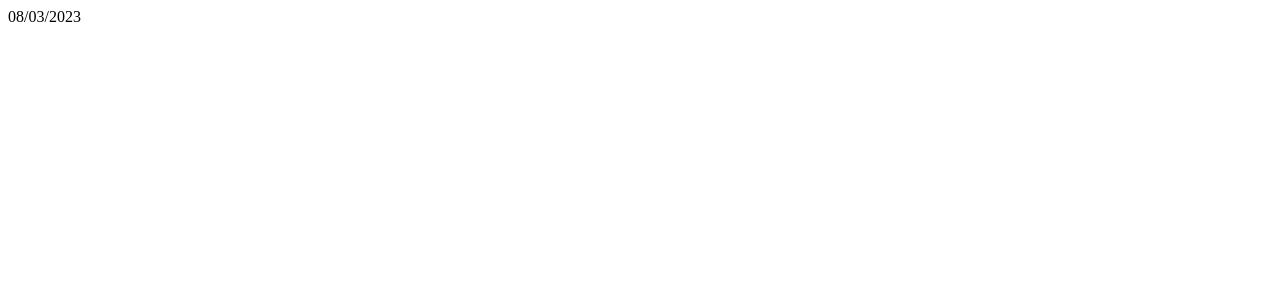
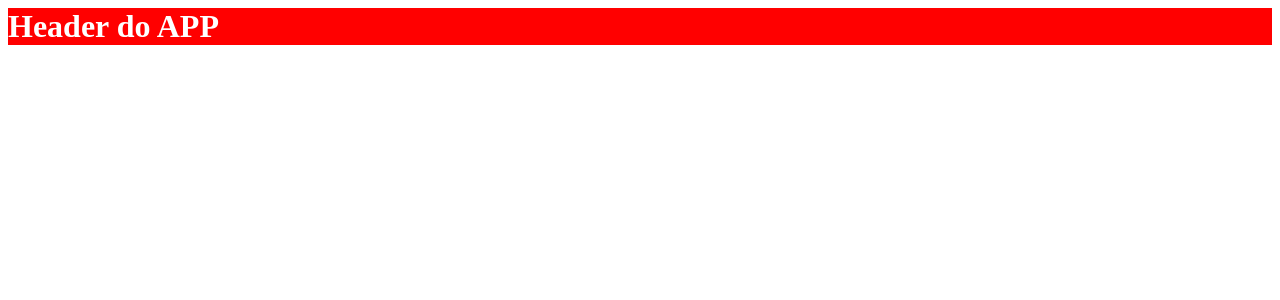
Before and after one commit to Esleynathan/CursoAngular2v15_Typescript_Basico-ao-Avancado, an Angular app in the folder meu-primeiro-projeto/: page / in a window 1280 px wide. Shown: the top 300 px of the page. Built offline with nearby package versions, Linux system fonts and the light colour scheme.

Commit message:
Modulele Angular - Criando Sub-Modules

```diff
--- a/meu-primeiro-projeto/src/app/app.component.ts
+++ b/meu-primeiro-projeto/src/app/app.component.ts
@@ -15,10 +15,12 @@ import { AfterContentChecked, AfterContentInit, AfterViewChecked, AfterViewInit,
       <h1>Ésley Nathan</h1>
       <h3>Camila Nascimento</h3>
     </app-diretivas-atributos>
+    -->
 
-    <router-outlet></router-outlet>  -->
 
-    <app-diretivas-atributos>  </app-diretivas-atributos>
+    <app-new-component> App Componente</app-new-component>
+
+    <router-outlet></router-outlet>
   `,
 })
 export class AppComponent implements OnInit {
--- a/meu-primeiro-projeto/src/app/app.module.ts
+++ b/meu-primeiro-projeto/src/app/app.module.ts
@@ -9,6 +9,7 @@ import { DataBidingComponent } from './data-biding/data-biding.component';
 import { FormsModule } from '@angular/forms';
 import { DiretivasEstruturaisComponent } from './diretivas-estruturais/diretivas-estruturais.component';
 import { DiretivasAtributosComponent } from './diretivas-atributos/diretivas-atributos.component';
+import { SharedModule } from './shared/shared.module';
 
 @NgModule({
   declarations: [
@@ -22,6 +23,7 @@ import { DiretivasAtributosComponent } from './diretivas-atributos/diretivas-atr
     BrowserModule,
     AppRoutingModule,
     FormsModule,
+    SharedModule
   ],
   providers: [],
   bootstrap: [AppComponent]
--- /dev/null
+++ b/meu-primeiro-projeto/src/app/shared/new-component/new-component.component.html
@@ -0,0 +1,3 @@
+<header>
+    <h1>Header do APP</h1>
+</header>
--- /dev/null
+++ b/meu-primeiro-projeto/src/app/shared/new-component/new-component.component.scss
@@ -0,0 +1,8 @@
+header{
+    background: red;
+    h1{
+    color: #fff;
+    padding: 0;
+    margin: 0;
+    }
+}
--- /dev/null
+++ b/meu-primeiro-projeto/src/app/shared/new-component/new-component.component.ts
@@ -0,0 +1,15 @@
+import { Component, OnInit } from '@angular/core';
+
+@Component({
+  selector: 'app-new-component',
+  templateUrl: './new-component.component.html',
+  styleUrls: ['./new-component.component.scss']
+})
+export class NewComponentComponent implements OnInit {
+
+  constructor() { }
+
+  ngOnInit(): void {
+  }
+
+}
```
Also changed, not shown: meu-primeiro-projeto/src/app/shared/shared.module.ts (added, +15 -0 lines), 1 other file (tests, documents, lock files or other folders).
